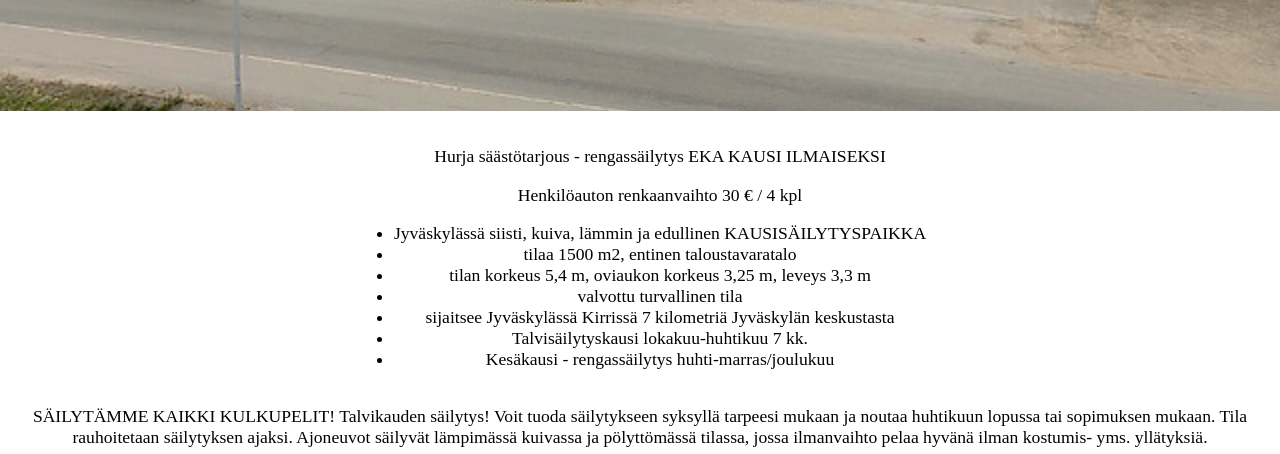
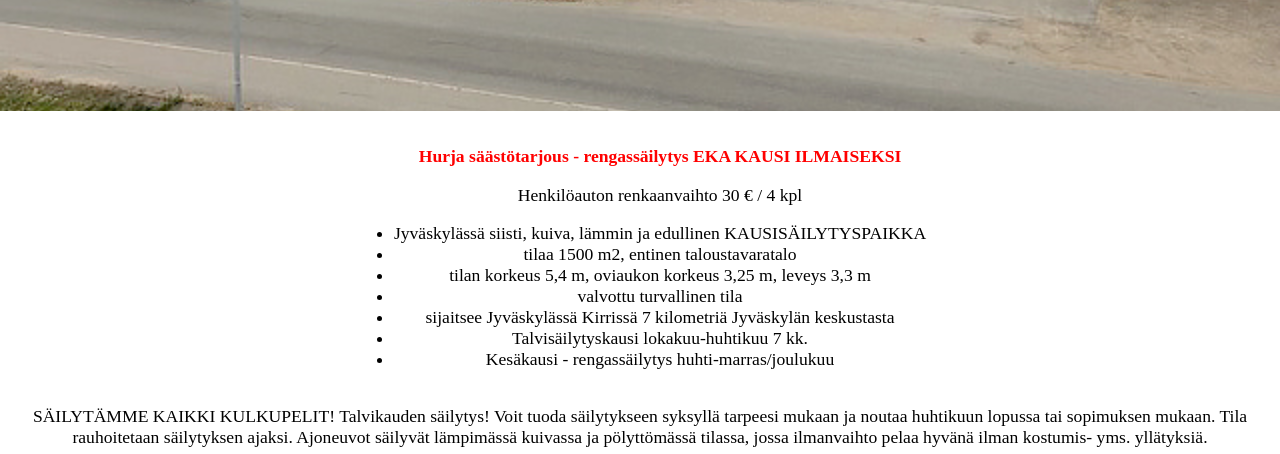
Before and after one commit to Merkinhalli/Nettisivu, a plain HTML site: page index.html in a window 1280 px wide. Shown: the part 346-800 px from the top of the page. Drawn offline with Linux system fonts and the light colour scheme.

Commit message:
Update index.html

```diff
--- a/index.html
+++ b/index.html
@@ -19,7 +19,7 @@
 <body>
     <div id="list">
         <ul>
-            <p>Hurja säästötarjous - rengassäilytys EKA KAUSI ILMAISEKSI</p>
+            <p style="color:red; font-weight:bold;">Hurja säästötarjous - rengassäilytys EKA KAUSI ILMAISEKSI</p>
             <p>Henkilöauton renkaanvaihto 30 € / 4 kpl</p>
             <li>Jyväskylässä siisti, kuiva, lämmin ja edullinen KAUSISÄILYTYSPAIKKA </li>
             <li>tilaa 1500 m2, entinen taloustavaratalo</li>
```
